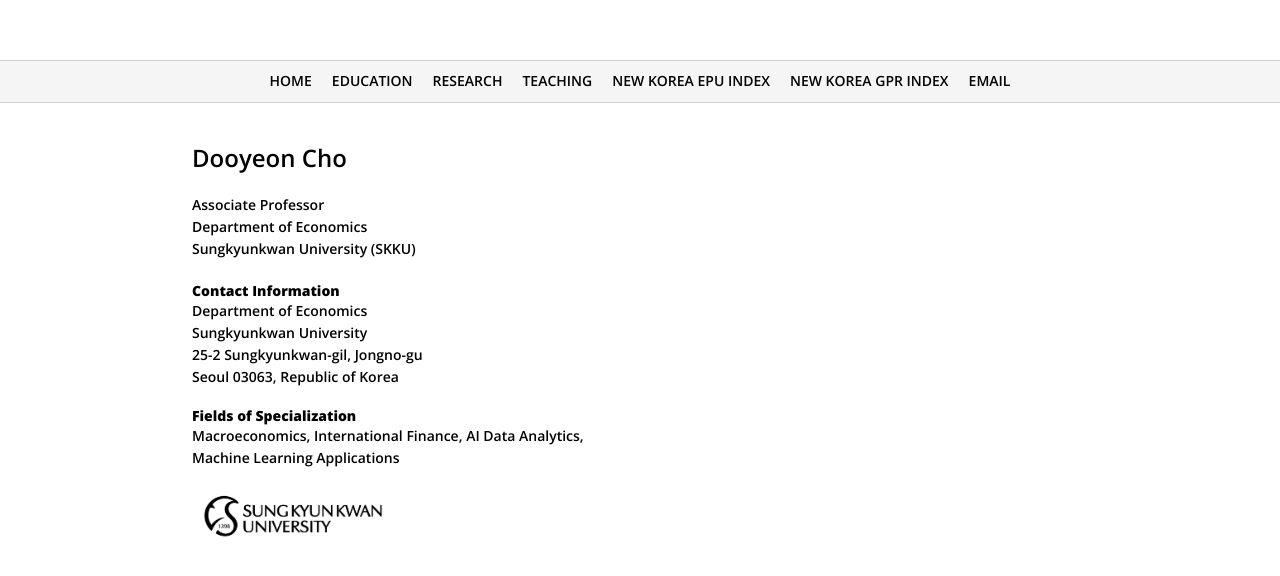
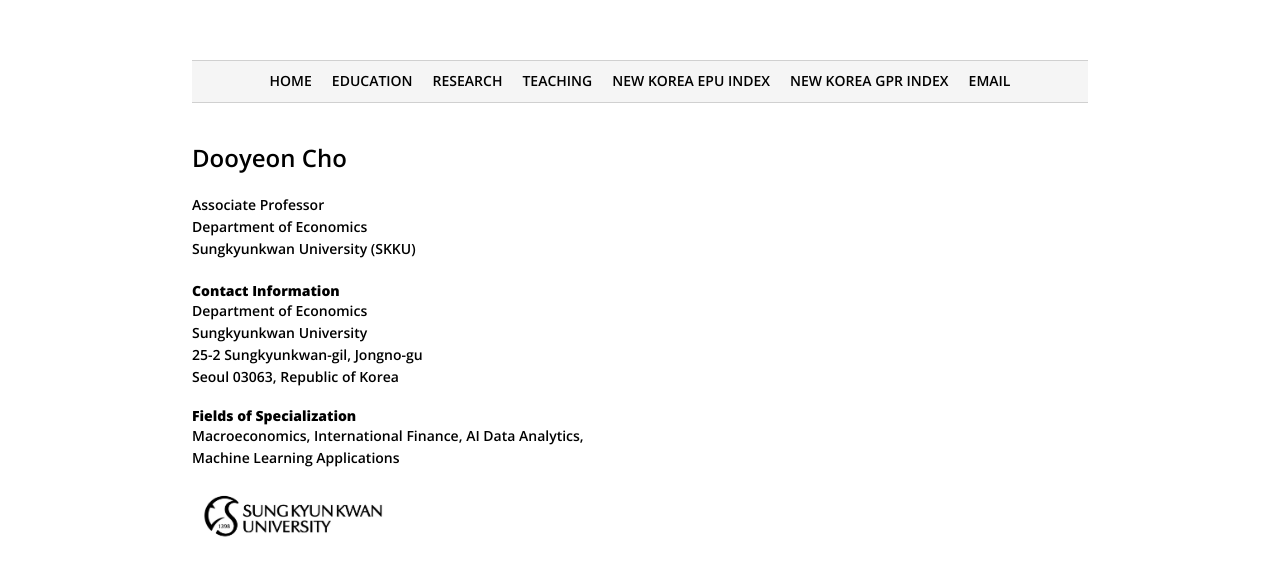
Before and after one commit to dooyeoncho/dooyeoncho.github.io, a Jekyll site: the page built from index.html, in a window 1280 px wide. Shown: the top 576 px of the page. Built offline with Jekyll 4.4.1, drawn with Linux system fonts in a browser that asks for light colours.

Commit message:
Update default.html

```diff
--- a/_layouts/default.html
+++ b/_layouts/default.html
@@ -13,12 +13,6 @@
 <meta name="viewport" content="width=device-width, initial-scale=1">
 
 <style>
-/* Make ONLY the menu bar full-width again */
-footer:first-of-type {
-  width: 100vw;
-  margin-left: calc(50% - 50vw);
-}
-
 footer {
   background-color: #f5f5f5;
   padding: 10px 0;
@@ -85,9 +79,17 @@
     padding-right: 0px !important;
   }
 
+
   footer:first-of-type ul {
-    column-gap: 12px;   /* more horizontal room */
-  }
+  list-style: none;
+  margin: 0 auto;
+  padding: 0 20px;        /* space from bar edges */
+  display: flex;
+  flex-wrap: nowrap;
+  justify-content: space-between;  /* 🔑 THIS */
+  max-width: 1200px;     /* align with content width */
+}
+
 
 }
 
```
